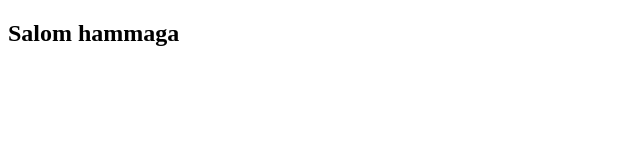
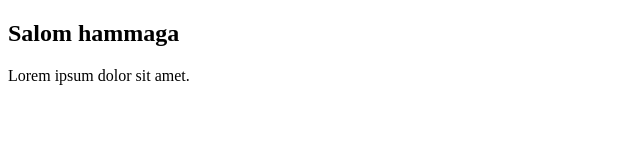
Before and after one commit to ibrohimolimjonow/workingwithgit, a plain HTML site: page index.html in a window 1280 px wide. Shown: the whole page, without its empty margins (0-640 px from the left). Drawn offline with Linux system fonts and the light colour scheme.

Commit message:
change html file

```diff
--- a/index.html
+++ b/index.html
@@ -7,5 +7,9 @@
 </head>
 <body>
     <h2>Salom hammaga</h2>
+
+    <P>
+        Lorem ipsum dolor sit amet.
+    </P>
 </body>
 </html>
```
